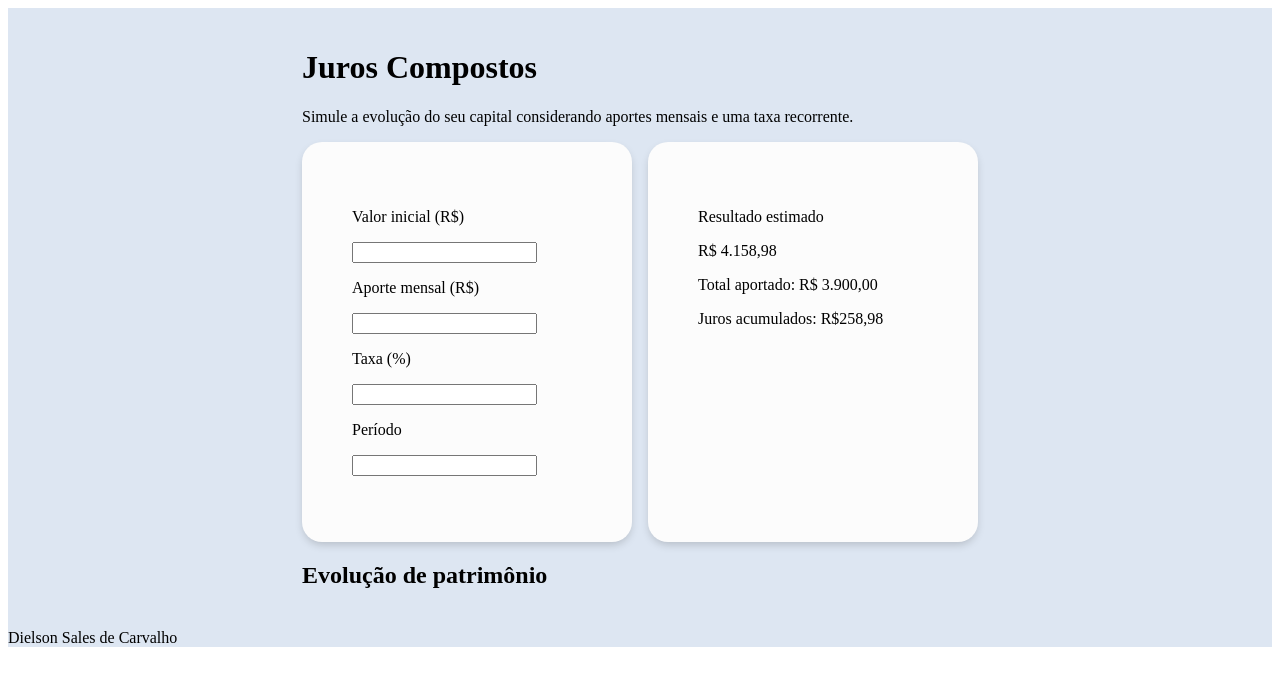
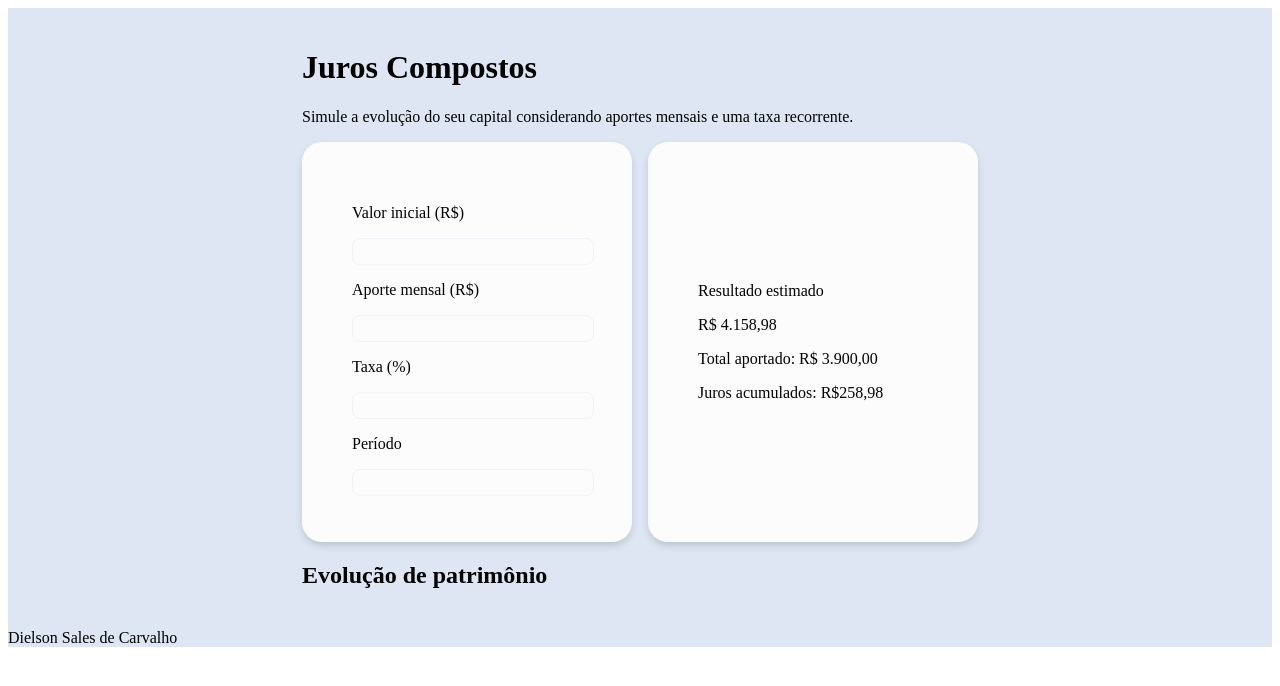
Before and after one commit to dielsonsales/JurosCompostos, a Next.js app: page / in a window 1280 px wide. Shown: the top 686 px of the page. Built offline with nearby package versions, Linux system fonts and the light colour scheme.

Commit message:
Add more style to the inputs

```diff
--- a/src/components/card/card.module.css
+++ b/src/components/card/card.module.css
@@ -5,4 +5,7 @@
   box-shadow: 0px 4px 10px -2px rgba(0, 0, 0, 0.2);
   width: 230px;
   height: 300px;
+  display: flex;
+  flex-direction: column;
+  justify-content: center;
 }
--- a/src/components/inputs/inputs.module.css
+++ b/src/components/inputs/inputs.module.css
@@ -0,0 +1,11 @@
+.input {
+  border: solid;
+  border-radius: 8px;
+  border-width: 1px;
+  border-color: rgb(240, 242, 247);
+  box-shadow: none;
+  outline: none;
+  background: none;
+  padding: 5px;
+  width: 100%;
+}
--- a/src/components/inputs/inputs.tsx
+++ b/src/components/inputs/inputs.tsx
@@ -4,13 +4,13 @@ export default function Inputs() {
   return (
     <div>
       <p>Valor inicial (R$)</p>
-      <input type="text" />
+      <input type="text" className={styles.input} />
       <p>Aporte mensal (R$)</p>
-      <input type="text" />
+      <input type="text" className={styles.input} />
       <p>Taxa (%)</p>
-      <input type="text" />
+      <input type="text" className={styles.input} />
       <p>Período</p>
-      <input type="text" />
+      <input type="text" className={styles.input} />
     </div>
   );
 }
```
